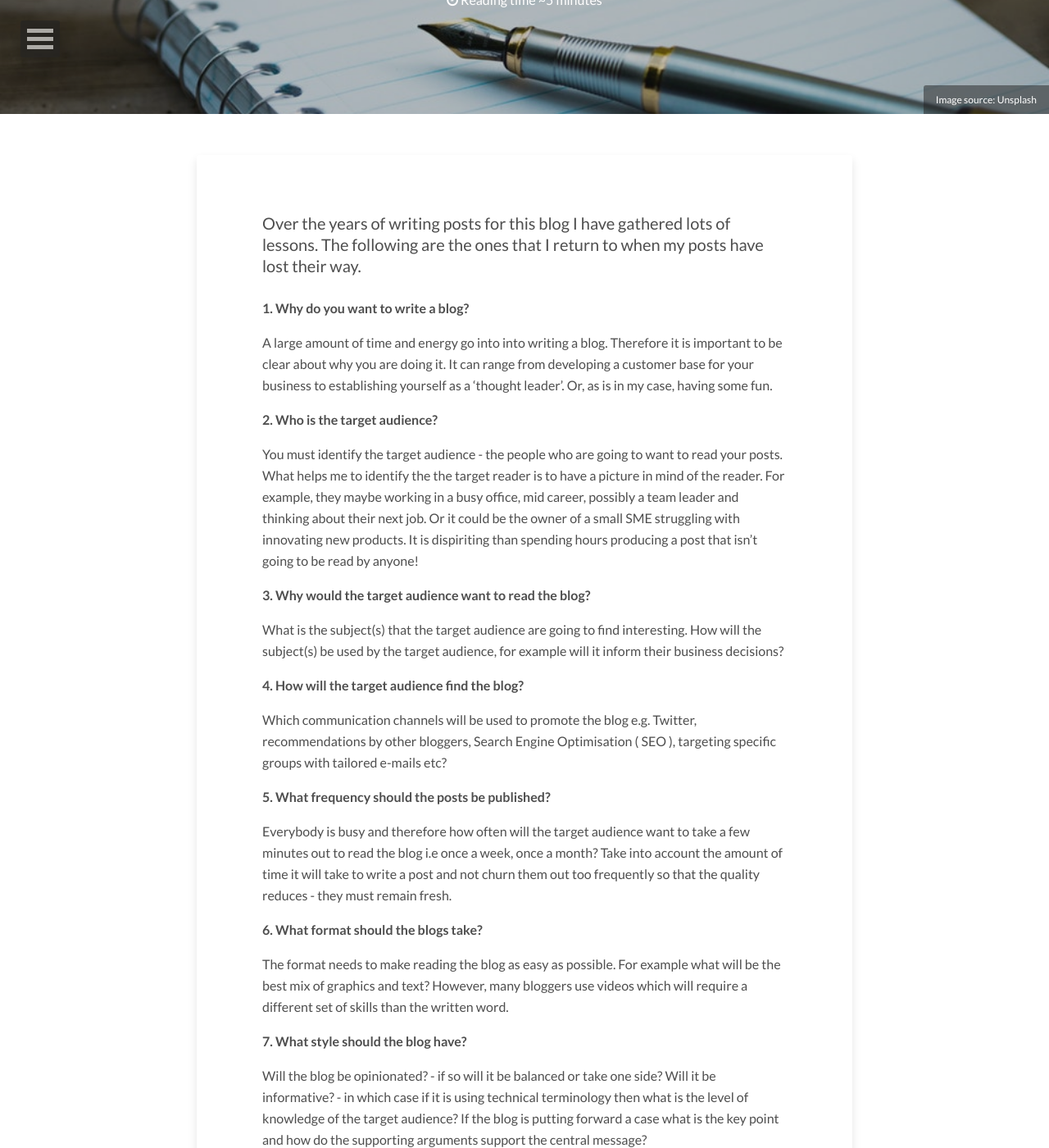
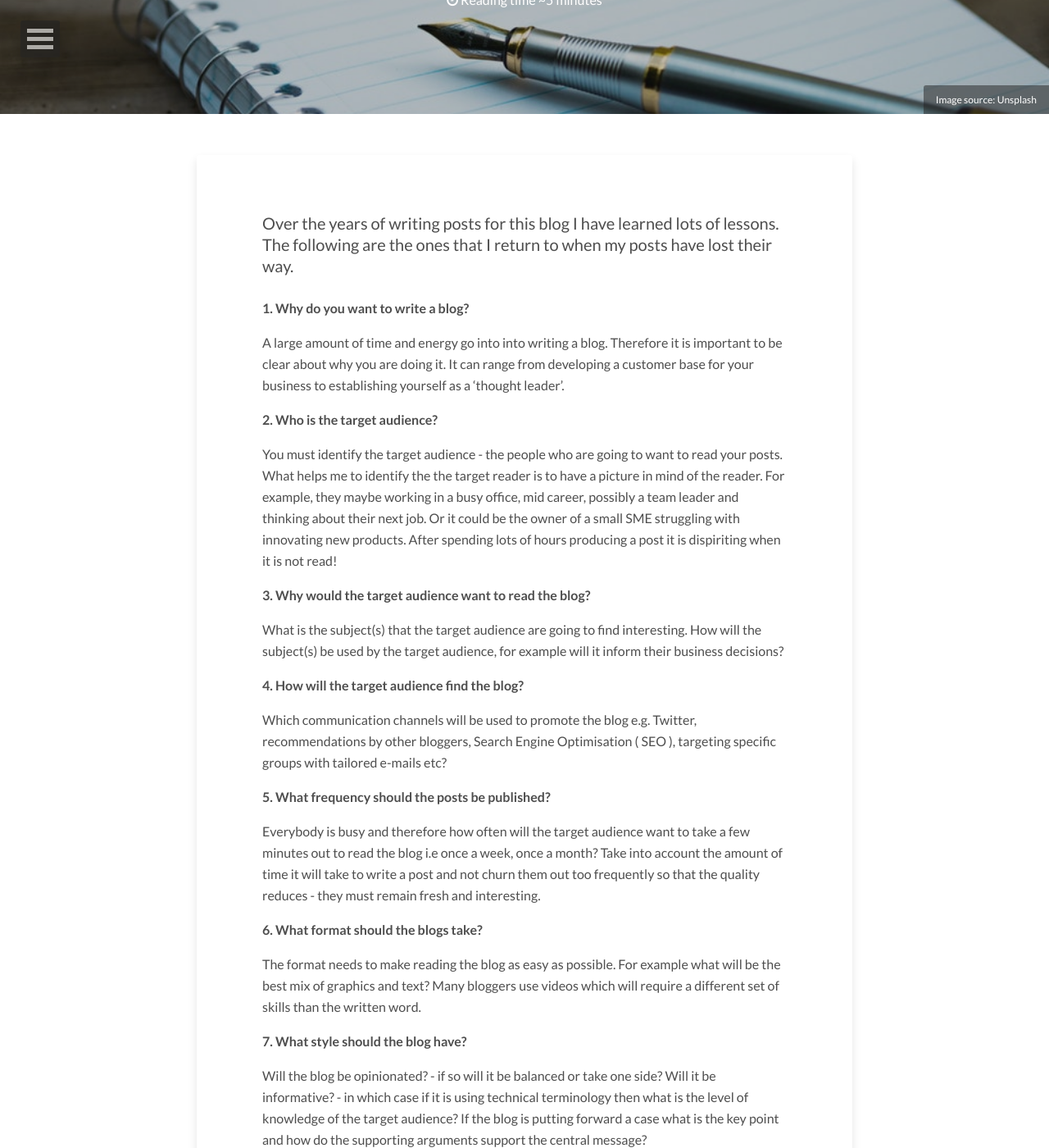
Before and after one commit to dtinblack/dtinblack.github.io, a Jekyll site: the page built from _posts/2016-01-26-ten-tips-for-blogs.md, in a window 1280 px wide and 1400 px high, scrolled down 261 px. Shown: the whole window at 82% size. Built offline with Jekyll 4.4.1, drawn with Linux system fonts in a browser that asks for light colours; nearby versions of some CDN libraries; some of the changed text lies outside the part shown.

Commit message:
edited text

```diff
--- a/_posts/2016-01-26-ten-tips-for-blogs.md
+++ b/_posts/2016-01-26-ten-tips-for-blogs.md
@@ -12,16 +12,16 @@ image:
 ---
 
 <p>
-Over the years of writing posts for this blog I have gathered lots of lessons. The following are the ones that I return to when my posts have lost their way.
+Over the years of writing posts for this blog I have learned lots of lessons. The following are the ones that I return to when my posts have lost their way.
 </p>
 
 <b>1. Why do you want to write a blog?</b>
 
-A large amount of time and energy go into into writing a blog. Therefore it is important to be clear about why you are doing it.  It can range from developing a customer base for your business to establishing yourself as a 'thought leader'. Or, as is in my case, having some fun.
+A large amount of time and energy go into into writing a blog. Therefore it is important to be clear about why you are doing it.  It can range from developing a customer base for your business to establishing yourself as a 'thought leader'.
 
 <b>2. Who is the target audience?</b>
 
-You must identify the target audience - the people who are going to want to read your posts. What helps me to identify the the target reader is to have a picture in mind of the reader. For example, they maybe working in a busy office, mid career, possibly a team leader and thinking about their next job. Or it could be the owner of a small SME struggling with innovating new products. It is dispiriting than spending hours producing a post that isn't going to be read by anyone!
+You must identify the target audience - the people who are going to want to read your posts. What helps me to identify the the target reader is to have a picture in mind of the reader. For example, they maybe working in a busy office, mid career, possibly a team leader and thinking about their next job. Or it could be the owner of a small SME struggling with innovating new products. After spending lots of hours producing a post it is dispiriting when it is not read!
 
 <b>3. Why would the target audience want to read the blog?</b>
 
@@ -33,11 +33,11 @@ Which communication channels will be used to promote the blog e.g. Twitter, reco
 
 <b>5. What frequency should the posts be published?</b>
 
-Everybody is busy and therefore how often will the target audience want to take a few minutes out to read the blog i.e once a week, once a month? Take into account the amount of time it will take to write a post and not churn them out too frequently so that the quality reduces - they must remain fresh.
+Everybody is busy and therefore how often will the target audience want to take a few minutes out to read the blog i.e once a week, once a month? Take into account the amount of time it will take to write a post and not churn them out too frequently so that the quality reduces - they must remain fresh and interesting.
 
 <b>6. What format should the blogs take? </b>
 
-The format needs to make reading the blog as easy as possible. For example what will be the best mix of graphics and text? However, many bloggers use videos which will require a different set of skills than the written word.
+The format needs to make reading the blog as easy as possible. For example what will be the best mix of graphics and text? Many bloggers use videos which will require a different set of skills than the written word.
 
 <b>7. What style should the blog have?</b>
 
```
Also changed, not shown: other parts of _posts/2016-01-26-ten-tips-for-blogs.md (+3 -3 lines), 1 other file.
